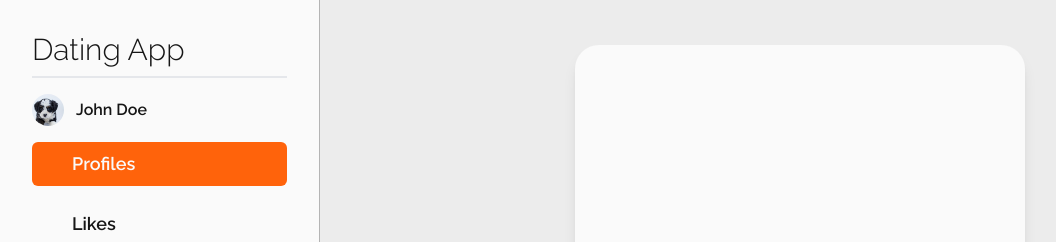
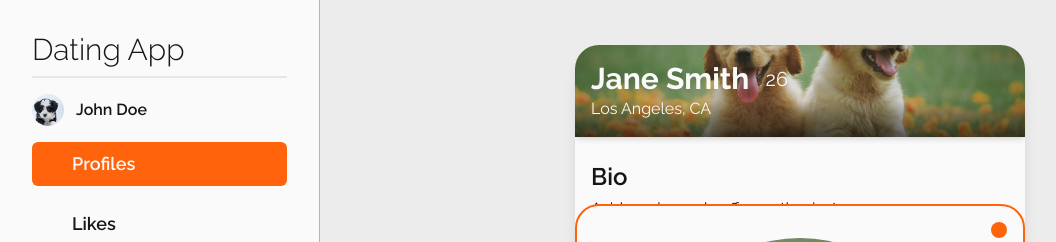
Before and after one commit to Danijel-Korent/open-dating, a Flask app: page / in a window 1280 px wide. Shown: the top 242 px of the page, without its empty margins (0-1056 px from the left). Run offline with Flask 3, Linux system fonts and the light colour scheme; style sheets or scripts are compiled from the project's sources.

Commit message:
Fix bugs in index dating page

```diff
--- a/app/dating/templates/dating-macros.html
+++ b/app/dating/templates/dating-macros.html
@@ -1,4 +1,5 @@
 {% import "/components/forms.html" as forms %}
+{% from "includes/macros.html" import profile, profile_buttons with context %}
 
 {% macro match(user) %}
 <div class="hover:scale-105 shadow-md rounded-md overflow-clip">
@@ -21,13 +22,13 @@
 
 
 {% macro full_profile(user, lucideIcon=None, buttonClick="", shown="true") %}
-<div class="flex flex-col w-full h-full justify-center items-center">
+<div class="flex flex-col w-full h-full justify-center items-center" x-data="matchButtons">
 	{% if user %}
-	<div class="absolute">
+	<div class="absolute" x-show="showMatch">
 		{{match_popup(user)}}
 	</div>
 	{% endif %}
-	<div class="mb-8 h-full w-full md:max-h-[750px] md:max-w-[450px] md:shadow-lg md:rounded-3xl">
+	<div class="mb-8 h-full w-full md:max-h-[750px] md:max-w-[450px] md:shadow-lg md:rounded-3xl" x-show="!showMatch">
 		{% if user %}
 		{{profile(user)}}
 		{{profile_buttons()}}
--- a/app/db.py
+++ b/app/db.py
@@ -14,6 +14,16 @@ class GenderPreference:
     female: bool
     nonbinary: bool
 
+    def check_user(self, user: "User") -> bool:
+        if user.gender == "female" and self.female:
+            return True
+        if user.gender == "male" and self.male:
+            return True
+        if user.gender == "nonbinary" and self.nonbinary:
+            return True
+
+        return False
+
 
 @dataclass
 class Preferences:
@@ -25,7 +35,7 @@ class Preferences:
     def check_user(self, user: "User") -> bool:
         if user.age > self.age_max or user.age < self.age_min:
             return False
-        if user.gender != self.gender:
+        if self.gender.check_user(user) is not True:
             return False
         return True
 
@@ -268,8 +278,10 @@ class DB:
 
     def validate_user_recommendation(self, user) -> bool:
         if user.username in self.get_current_user().seen_users:
+            print("User has been seen")
             return False
         if user.username == session["username"]:
+            print("User is current user")
             return False
         for like in self.likes:
             if like.liked == user.username:
--- a/app/templates/components/forms.html
+++ b/app/templates/components/forms.html
@@ -96,7 +96,7 @@
       value="{{default}}"
       class="border-y border-l border-neutral-300 focus:outline-none rounded-l-md focus:border-accent-500 hover:border-neutral-400 box-border  w-full px-2 bg-transparent appearance-none focus:outline-none"
     />
-  <button class="flex items-center justify-center bg-accent-500 rounded-r-md text-neutral-100 block px-2"><i class="w-4 h-4" data-feather="{{btn_icon}}"></i></button>
+  <button class="flex items-center justify-center bg-accent-500 rounded-r-md text-neutral-100 block px-2"><i class="w-4 h-4" data-lucide="{{btn_icon}}"></i></button>
   </span>
   </div>
 {% endmacro %}
--- a/assets/ts/index.ts
+++ b/assets/ts/index.ts
@@ -1,7 +1,7 @@
 // This file is loaded at the start of the HTML and is the entry point for webpack
 import 'htmx.org'
 import * as htmx from "htmx.org"
-import { ChevronDown, createIcons, Minus, Plus, Group, Check, Heart, Home, RotateCcw, Send, Settings, Sliders, User, Users, X } from "lucide";
+import { ChevronDown, createIcons, Minus, Plus, ArrowRight, Group, Check, Heart, Home, RotateCcw, Send, Settings, Sliders, User, Users, X } from "lucide";
 import Alpine from 'alpinejs';
 
 import modal from "./components/modal"
@@ -17,7 +17,7 @@ declare global {
 window.htmx = htmx
 window.Alpine = Alpine
 window.lucide = () => {
-	createIcons({ icons: { Home, Heart, User, Group, Settings, Minus, Plus, Check, Sliders, ChevronDown, Send, RotateCcw, Users, X } })
+	createIcons({ icons: { Home, Heart, User, Group, ArrowRight, Settings, Minus, Plus, Check, Sliders, ChevronDown, Send, RotateCcw, Users, X } })
 }
 
 Alpine.data("userProfile", profile)
```
